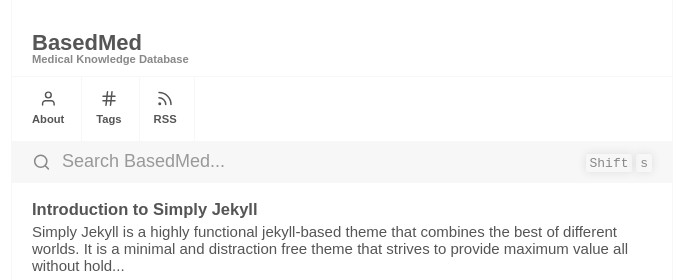
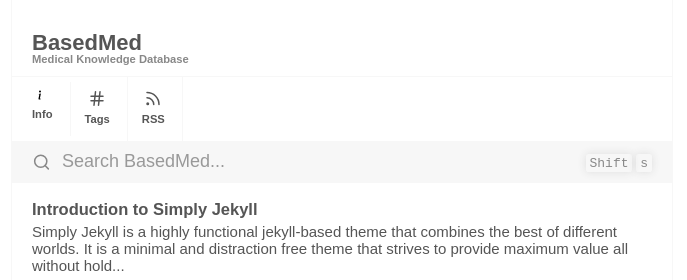
Before and after one commit to ilievmd/BasedMed, a Jekyll site: the page built from index.md, in a window 1280 px wide. Shown: the top 280 px of the page, without its empty margins (298-985 px from the left). Built offline with Jekyll 4.4.1, drawn with Linux system fonts in a browser that asks for light colours.

Commit message:
Update Header.html

```diff
--- a/_includes/Header.html
+++ b/_includes/Header.html
@@ -175,16 +175,8 @@
     {%- endif -%}
     <div class="main-site-subheader menu disable-select">
         <a class="menu-item" href="/about">
-                <svg class="menu-item-icon" width="18" height="19" viewBox="0 0 25 25" fill="none"
-                    xmlns="http://www.w3.org/2000/svg">
-                    <path
-                        d="M20.9777 21.6138V19.6138C20.9777 18.553 20.5563 17.5356 19.8061 16.7854C19.056 16.0353 18.0386 15.6138 16.9777 15.6138H8.97768C7.91682 15.6138 6.8994 16.0353 6.14926 16.7854C5.39911 17.5356 4.97768 18.553 4.97768 19.6138V21.6138"
-                        stroke-width="2" stroke-linecap="round" stroke-linejoin="round" />
-                    <path
-                        d="M12.9777 11.6138C15.1868 11.6138 16.9777 9.82298 16.9777 7.61385C16.9777 5.40471 15.1868 3.61385 12.9777 3.61385C10.7685 3.61385 8.97768 5.40471 8.97768 7.61385C8.97768 9.82298 10.7685 11.6138 12.9777 11.6138Z"
-                        stroke-width="2" stroke-linecap="round" stroke-linejoin="round" />
-                </svg>
-                <p class="menu-item-text">About</p>
+                <svg xmlns="http://www.w3.org/2000/svg" width="16" height="16" fill="currentColor" class="bi bi-info" viewBox="0 0 16 16"> <path d="m8.93 6.588-2.29.287-.082.38.45.083c.294.07.352.176.288.469l-.738 3.468c-.194.897.105 1.319.808 1.319.545 0 1.178-.252 1.465-.598l.088-.416c-.2.176-.492.246-.686.246-.275 0-.375-.193-.304-.533L8.93 6.588zM9 4.5a1 1 0 1 1-2 0 1 1 0 0 1 2 0z"/> </svg>
+                <p class="menu-item-text">Info</p>
         </a>
         <a class="menu-item" href="/tags">
                 <svg class="menu-item-icon" width="18" height="19" viewBox="0 0 24 25" fill="none"
```
